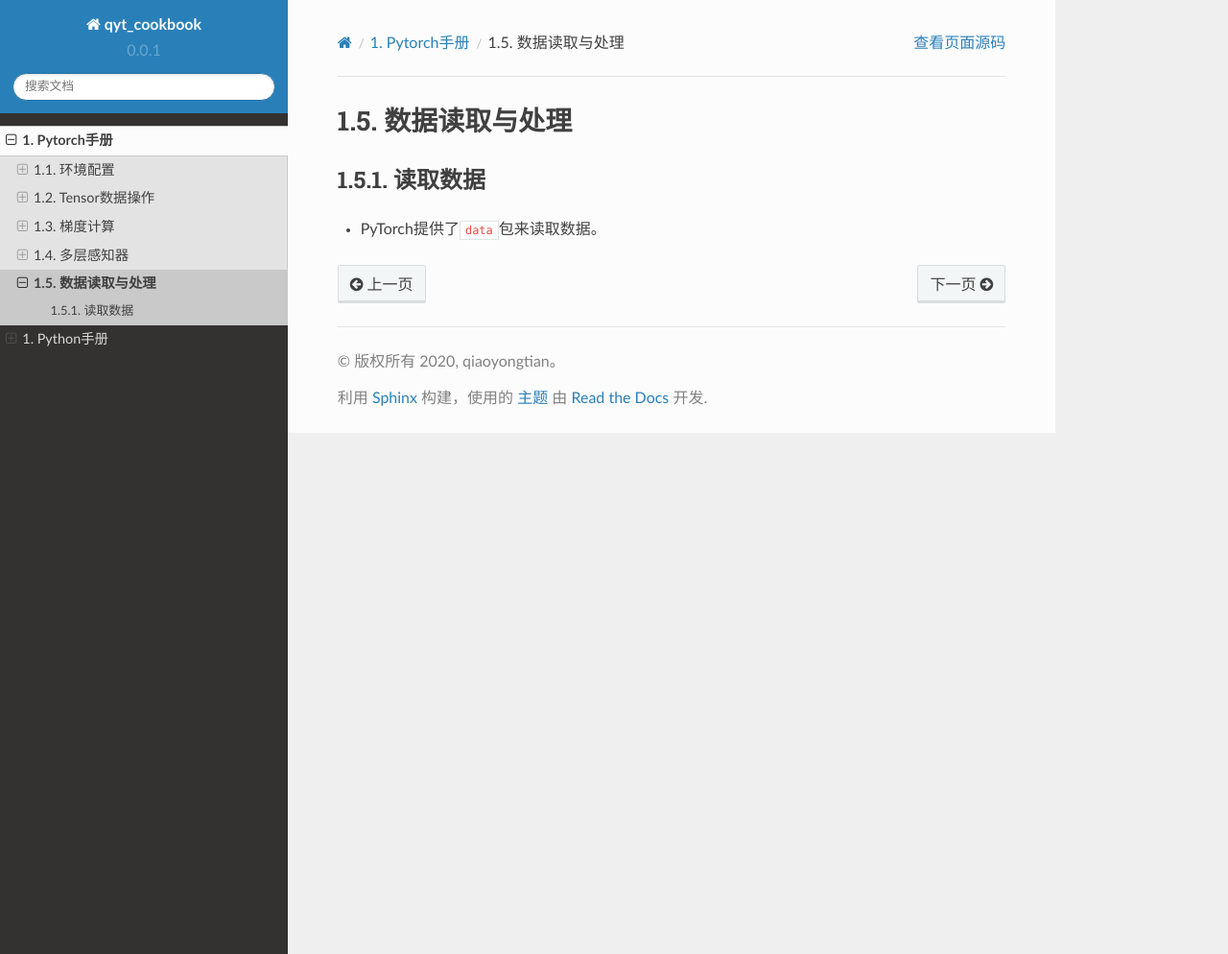
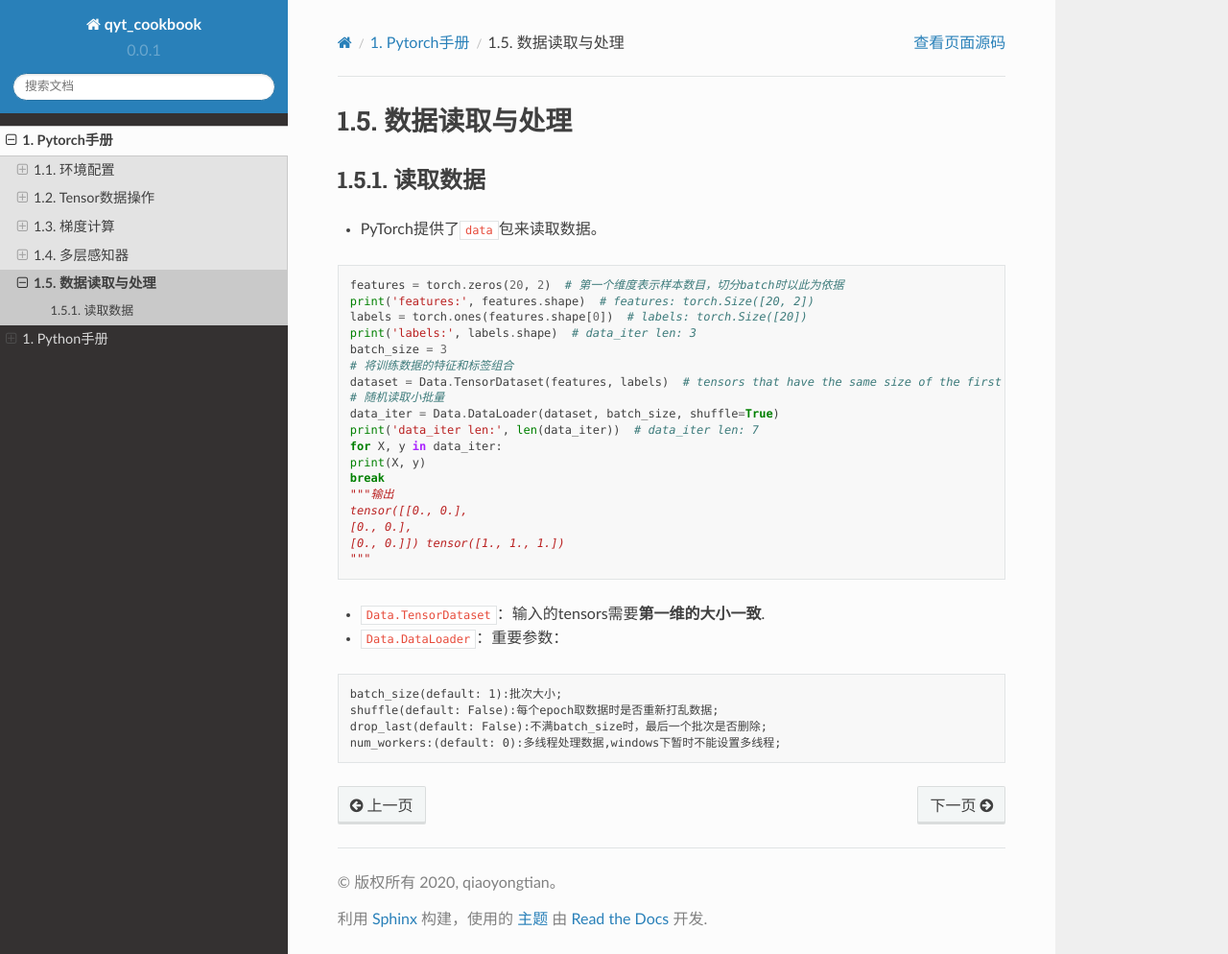
Before and after one commit to q759729997/qyt_cookbook, a Sphinx documentation site: the page built from qyt_cookbook/source/pytorch/dataLoader.md, in a window 1280 px wide and 994 px high. Shown: the whole window at 96% size. Built offline with Sphinx 7.4.7 and the Read the Docs theme 2.0.0, drawn with Linux system fonts in a browser that asks for light colours.

Commit message:
读取数据

```diff
--- a/qyt_cookbook/source/pytorch/dataLoader.md
+++ b/qyt_cookbook/source/pytorch/dataLoader.md
@@ -3,3 +3,34 @@
 ## 读取数据
 
 - PyTorch提供了`data`包来读取数据。
+
+~~~python
+features = torch.zeros(20, 2)  # 第一个维度表示样本数目，切分batch时以此为依据
+print('features:', features.shape)  # features: torch.Size([20, 2])
+labels = torch.ones(features.shape[0])  # labels: torch.Size([20])
+print('labels:', labels.shape)  # data_iter len: 3
+batch_size = 3
+# 将训练数据的特征和标签组合
+dataset = Data.TensorDataset(features, labels)  # tensors that have the same size of the first dimension.
+# 随机读取小批量
+data_iter = Data.DataLoader(dataset, batch_size, shuffle=True)
+print('data_iter len:', len(data_iter))  # data_iter len: 7
+for X, y in data_iter:
+print(X, y)
+break
+"""输出
+tensor([[0., 0.],
+[0., 0.],
+[0., 0.]]) tensor([1., 1., 1.])
+"""
+~~~
+
+- `Data.TensorDataset`：输入的tensors需要**第一维的大小一致**.
+- `Data.DataLoader`：重要参数：
+
+~~~wiki
+batch_size(default: 1):批次大小;
+shuffle(default: False):每个epoch取数据时是否重新打乱数据;
+drop_last(default: False):不满batch_size时，最后一个批次是否删除;
+num_workers:(default: 0):多线程处理数据,windows下暂时不能设置多线程;
+~~~
```
Also changed, not shown: qyt_cookbook/source/pytorch/dataLoader.rst (+32 -0 lines), 1 other file.
